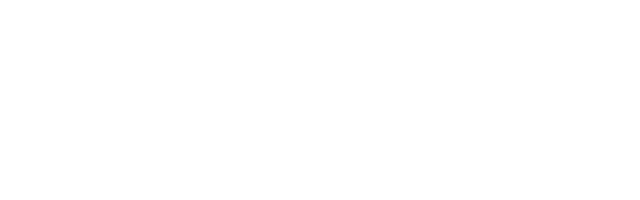
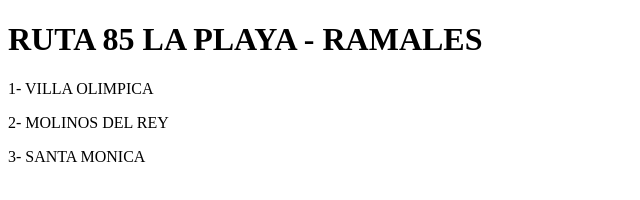
Before and after one commit to chuyyyyx/rutalaplaya, a plain HTML site: page index.html in a window 1280 px wide. Shown: the whole page, without its empty margins (0-640 px from the left). Drawn offline with Linux system fonts and the light colour scheme.

Commit message:
Agregando parrafos nuevos

```diff
--- a/index.html
+++ b/index.html
@@ -6,6 +6,14 @@
     <title>Ruta 85 La Playa</title>
 </head>
 <body>
+    <h1> RUTA 85 LA PLAYA - RAMALES</h1>
 
+    <p>1- VILLA OLIMPICA </p>
+
+    <p>2- MOLINOS DEL REY </p>
+
+    <p>3- SANTA MONICA</p>
+
+    <p></p>
 </body>
 </html>
```
